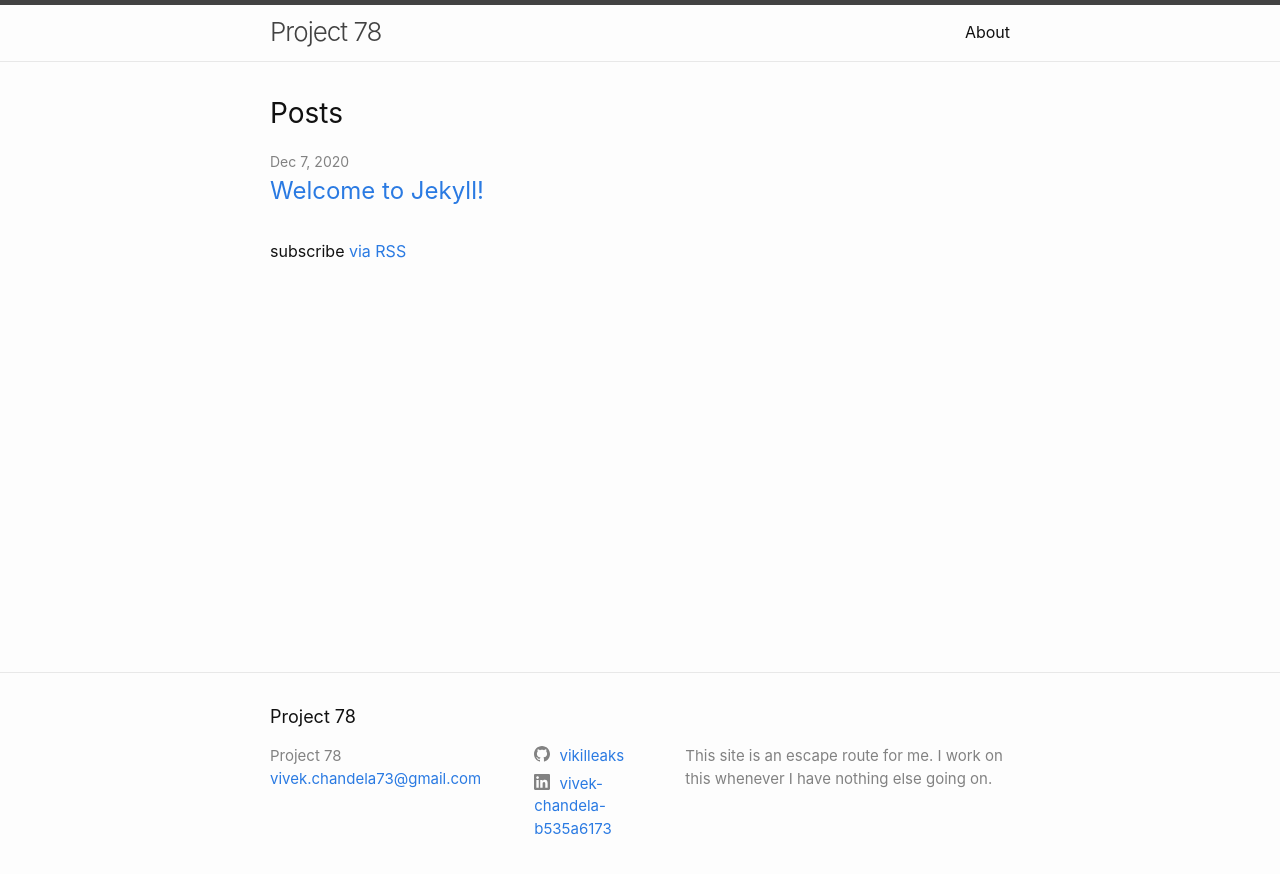
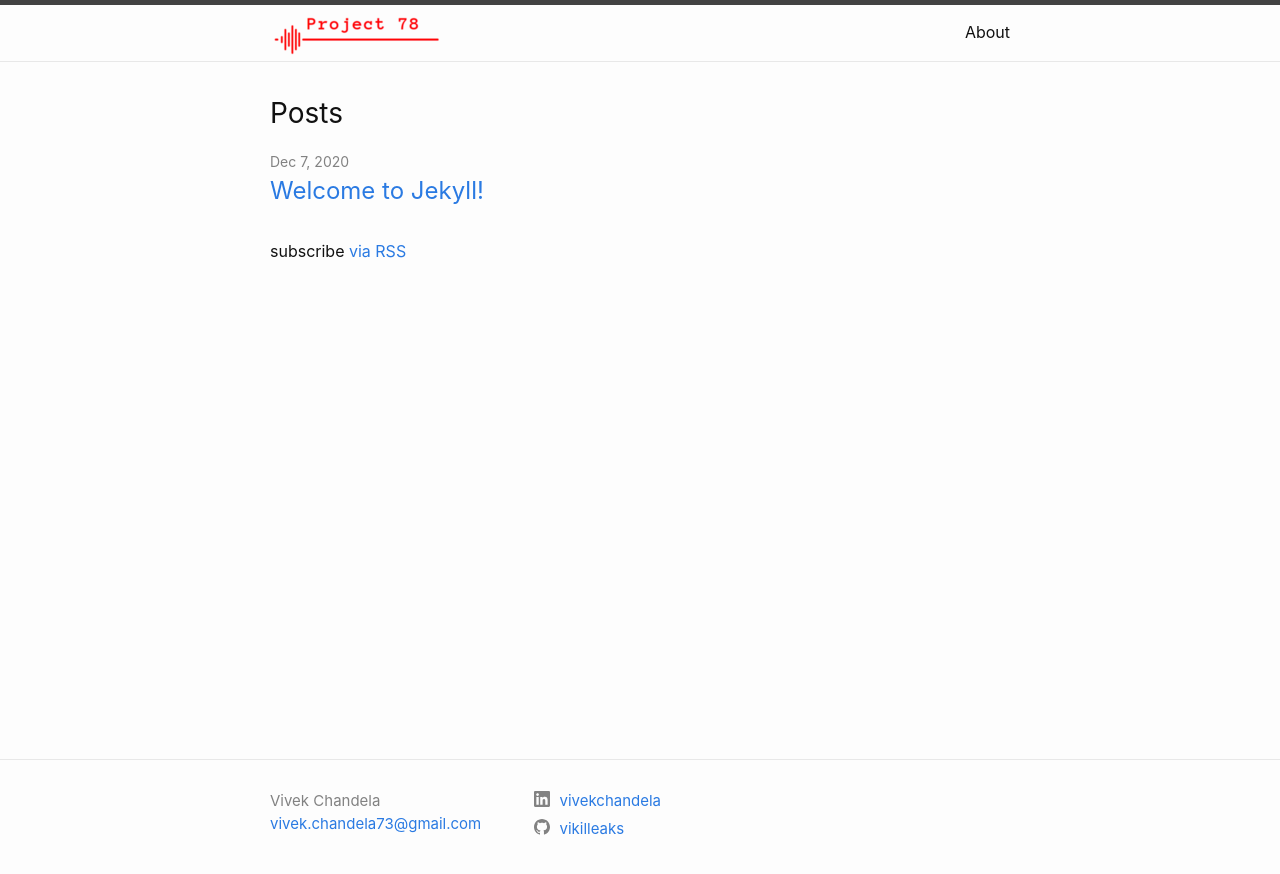
Before and after one commit to vikilleaks/vikilleaks.github.io, a Jekyll site: the page built from index.markdown, in a window 1280 px wide. Shown: the top 874 px of the page. Built offline with Jekyll 4.4.1, drawn with Linux system fonts in a browser that asks for light colours.

Commit message:
Added logo

```diff
--- a/_config.yml
+++ b/_config.yml
@@ -18,14 +18,17 @@
 # You can create any custom variable you would like, and they will be accessible
 # in the templates via {{ site.myvariable }}.
 
+author: Vivek Chandela
 title: Project 78
 email: vivek.chandela73@gmail.com
-description: >- # this means to ignore newlines until "baseurl:"
-  This site is an escape route for me. I work on this whenever I have nothing else going on.
 baseurl: "" # the subpath of your site, e.g. /blog
 url: "" # the base hostname & protocol for your site, e.g. http://example.com
-linkedin_username: vivek-chandela-b535a6173
+linkedin_username: vivekchandela
 github_username: vikilleaks
+
+# New fields not defaulted by jekyll
+# Ideally logo should be 50 pixel high
+title-logo: /images/title-logo.png
 
 # Build settings
 # Removed minima theme as it is a gem-based theme. I am using a regular/local theme now.
--- a/_includes/footer.html
+++ b/_includes/footer.html
@@ -2,8 +2,6 @@
   <data class="u-url" href="{{ "/" | relative_url }}"></data>
 
   <div class="wrapper">
-
-    <h2 class="footer-heading">{{ site.title | escape }}</h2>
 
     <div class="footer-col-wrapper">
       <div class="footer-col footer-col-1">
@@ -21,12 +19,8 @@
         </ul>
       </div>
 
-      <div class="footer-col footer-col-2">
+      <div class="footer-col footer-col-3">
         {%- include social.html -%}
-      </div>
-
-      <div class="footer-col footer-col-3">
-        <p>{{- site.description | escape -}}</p>
       </div>
     </div>
 
--- a/_includes/header.html
+++ b/_includes/header.html
@@ -3,8 +3,16 @@
   <div class="wrapper">
     {%- assign default_paths = site.pages | map: "path" -%}
     {%- assign page_paths = site.header_pages | default: default_paths -%}
-    <a class="site-title" rel="author" href="{{ "/" | relative_url }}">{{ site.title | escape }}</a>
-
+    <!-- Original title code from minima theme -->
+    <!-- <a class="site-title" rel="author" href="{{ "/" | relative_url }}">{{ site.title | escape }}</a> -->
+    <!-- Custom title code -->
+    <a class="site-title" rel="author" href="{{ "/" | relative_url }}">
+      {%- if site.title-logo -%}
+        <img src="{{ site.title-logo | escape }}" alt="{{ site.title | escape }}"></img>
+      {%- else -%}
+        {{ site.title | escape }}
+      {%- endif -%}
+    </a>
     {%- if page_paths -%}
       <nav class="site-nav">
         <input type="checkbox" id="nav-trigger" class="nav-trigger" />
--- a/_includes/social.html
+++ b/_includes/social.html
@@ -1,10 +1,10 @@
 <ul class="social-media-list">
+  {%- if site.linkedin_username -%}<li><a href="https://www.linkedin.com/in/{{ site.linkedin_username| cgi_escape | escape }}"><svg class="svg-icon"><use xlink:href="{{ '/assets/minima-social-icons.svg#linkedin' | relative_url }}"></use></svg> <span class="username">{{ site.linkedin_username| escape }}</span></a></li>{%- endif -%}
+  {%- if site.github_username -%}<li><a href="https://github.com/{{ site.github_username| cgi_escape | escape }}"><svg class="svg-icon"><use xlink:href="{{ '/assets/minima-social-icons.svg#github' | relative_url }}"></use></svg> <span class="username">{{ site.github_username| escape }}</span></a></li>{%- endif -%}
   {%- if site.dribbble_username -%}<li><a href="https://dribbble.com/{{ site.dribbble_username| cgi_escape | escape }}"><svg class="svg-icon"><use xlink:href="{{ '/assets/minima-social-icons.svg#dribbble' | relative_url }}"></use></svg> <span class="username">{{ site.dribbble_username| escape }}</span></a></li>{%- endif -%}
   {%- if site.facebook_username -%}<li><a href="https://www.facebook.com/{{ site.facebook_username| cgi_escape | escape }}"><svg class="svg-icon"><use xlink:href="{{ '/assets/minima-social-icons.svg#facebook' | relative_url }}"></use></svg> <span class="username">{{ site.facebook_username| escape }}</span></a></li>{%- endif -%}
   {%- if site.flickr_username -%}<li><a href="https://www.flickr.com/photos/{{ site.flickr_username| cgi_escape | escape }}"><svg class="svg-icon"><use xlink:href="{{ '/assets/minima-social-icons.svg#flickr' | relative_url }}"></use></svg> <span class="username">{{ site.flickr_username| escape }}</span></a></li>{%- endif -%}
-  {%- if site.github_username -%}<li><a href="https://github.com/{{ site.github_username| cgi_escape | escape }}"><svg class="svg-icon"><use xlink:href="{{ '/assets/minima-social-icons.svg#github' | relative_url }}"></use></svg> <span class="username">{{ site.github_username| escape }}</span></a></li>{%- endif -%}
   {%- if site.instagram_username -%}<li><a href="https://instagram.com/{{ site.instagram_username| cgi_escape | escape }}"><svg class="svg-icon"><use xlink:href="{{ '/assets/minima-social-icons.svg#instagram' | relative_url }}"></use></svg> <span class="username">{{ site.instagram_username| escape }}</span></a></li>{%- endif -%}
-  {%- if site.linkedin_username -%}<li><a href="https://www.linkedin.com/in/{{ site.linkedin_username| cgi_escape | escape }}"><svg class="svg-icon"><use xlink:href="{{ '/assets/minima-social-icons.svg#linkedin' | relative_url }}"></use></svg> <span class="username">{{ site.linkedin_username| escape }}</span></a></li>{%- endif -%}
   {%- if site.pinterest_username -%}<li><a href="https://www.pinterest.com/{{ site.pinterest_username| cgi_escape | escape }}"><svg class="svg-icon"><use xlink:href="{{ '/assets/minima-social-icons.svg#pinterest' | relative_url }}"></use></svg> <span class="username">{{ site.pinterest_username| escape }}</span></a></li>{%- endif -%}
   {%- for mst in site.mastodon -%}{%- if mst.username and mst.instance -%}<li><a href="https://{{ mst.instance| cgi_escape | escape}}/@{{mst.username}}"><svg class="svg-icon"><use xlink:href="{{ '/assets/minima-social-icons.svg#mastodon' | relative_url }}"></use></svg> <span class="username">{{ mst.username|escape }}</span></a></li>{%- endif -%}{%- endfor -%}
   {%- if site.twitter_username -%}<li><a href="https://www.twitter.com/{{ site.twitter_username| cgi_escape | escape }}"><svg class="svg-icon"><use xlink:href="{{ '/assets/minima-social-icons.svg#twitter' | relative_url }}"></use></svg> <span class="username">{{ site.twitter_username| escape }}</span></a></li>{%- endif -%}
```
Also changed, not shown: images/title-logo.png (added).
